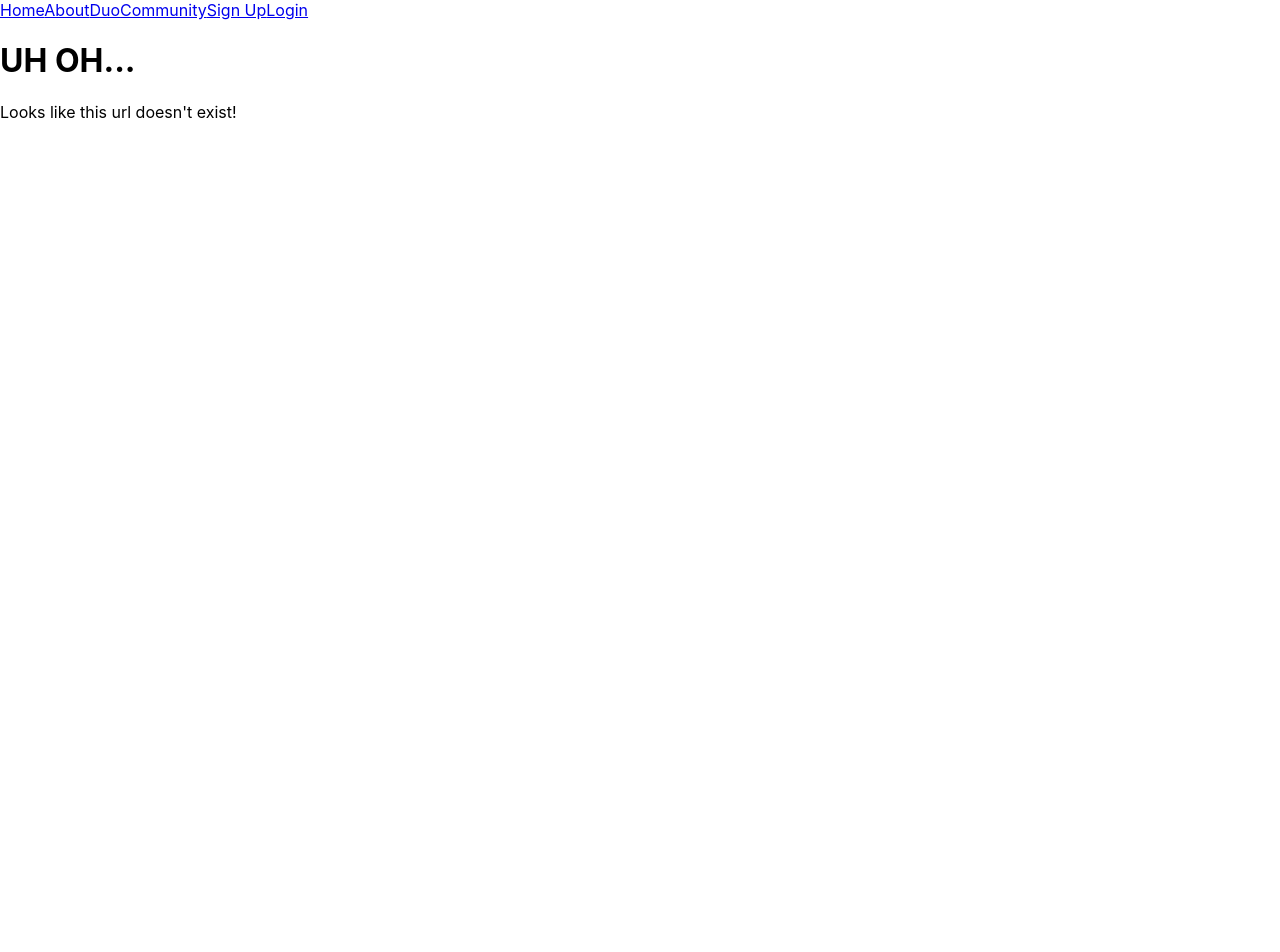
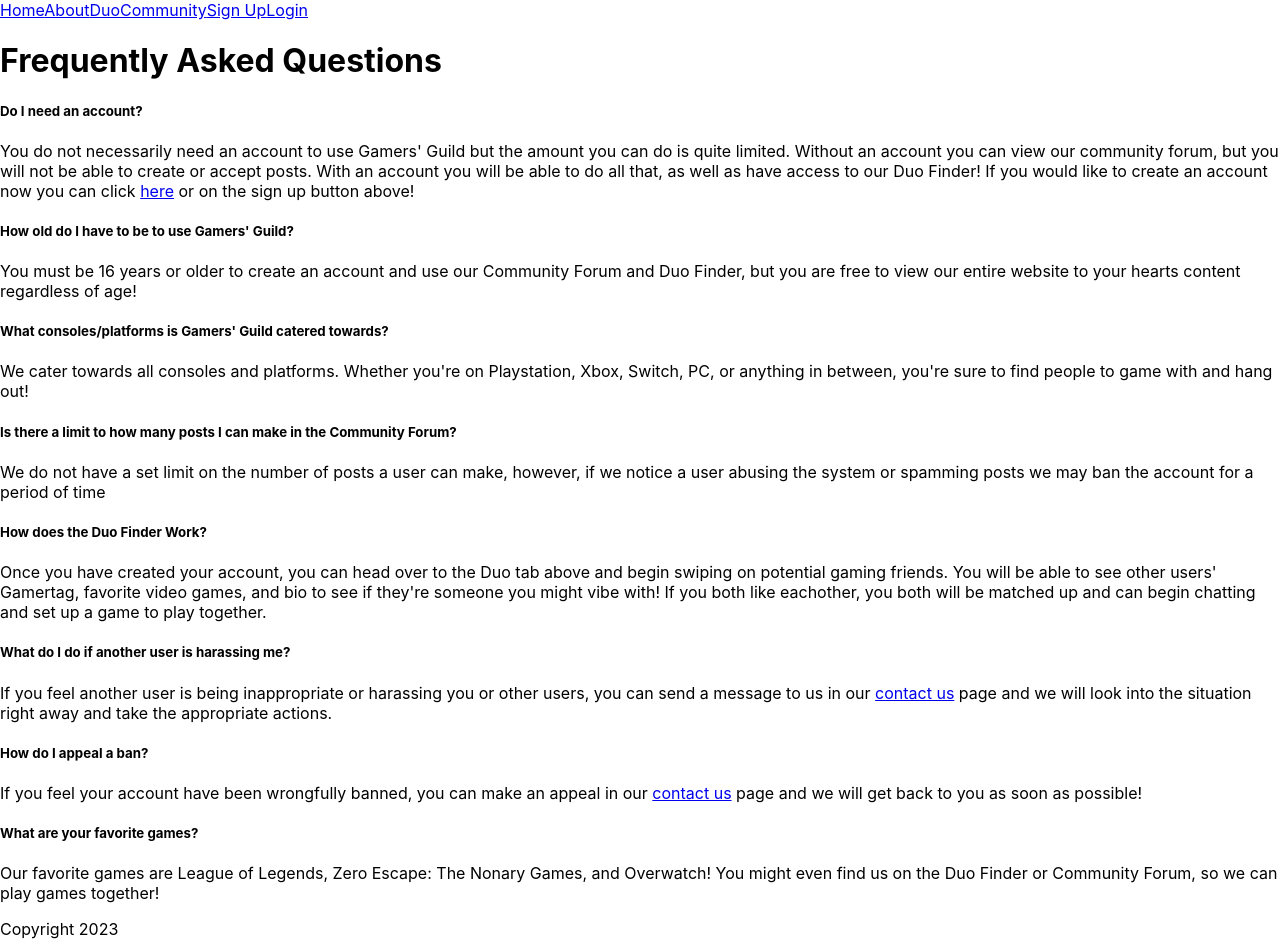
Before and after one commit to JLDeee/capstone, a React (Create React App) app in the folder gamer/client/gamer-client/: page /faq in a window 1280 px wide. Shown: the top 952 px of the page. Before the commit the page ends 800 px from the top, so only its background shows below. Built offline with nearby package versions, Linux system fonts and the light colour scheme; the HTML template or start-up script is replaced by a standard one.

Commit message:
added footer component and finishe faq component

```diff
--- a/gamer/client/gamer-client/src/App.js
+++ b/gamer/client/gamer-client/src/App.js
@@ -15,6 +15,9 @@ import Navbar from "./components/Navbar";
 import Home from "./components/Home";
 import Duo from "./components/Duo";
 import Contact from "./components/Contact";
+import Faq from "./components/Faq";
+import Footer from "./components/Footer";
+
 
 const LOCAL_STORAGE_TOKEN_KEY = "gamersGuildToken";
 
@@ -79,11 +82,11 @@ function App() {
           <Route path="*" element={<NotFound/>}/>
           <Route path="/duo" element={<Duo/>}/>
           <Route path="/contact" element={<Contact/>}/>
+          <Route path="/faq" element={<Faq/>}/>
+          <Route path="/register" element={<SignUp/>}/>
           {/* insert other routes here! */}
         </Routes>
-        <footer>
-
-        </footer>
+        <Footer/>
       </Router>
     </AuthContext.Provider>
   );
--- a/gamer/client/gamer-client/src/components/Contact.js
+++ b/gamer/client/gamer-client/src/components/Contact.js
@@ -18,17 +18,13 @@ function Contact(){
             </form>
         </div>
 
-        <div className="ggContact">
-            <p>For inquiries, please contact us at gamersguild@gg.com</p>
-            <p>or text us at (111)gmr-gild!</p>
-        </div>
-
         <div className="developerContact">
             <h5>Website Developers</h5>
             <p>Maria Alcantara<br>
             </br>Jackie Luu<br>
             </br>Jay Wu</p>
         </div>
+
         <div className="apiContact">
             <h5>API</h5>
             <p>Link: TBA</p>
--- /dev/null
+++ b/gamer/client/gamer-client/src/components/Faq.js
@@ -0,0 +1,71 @@
+import { Link } from 'react-router-dom';
+function Faq(){
+    return(<>
+    <div className="container">
+       <header>
+        <div>
+            <h1>Frequently Asked Questions</h1>
+        </div>
+       </header>
+       <section className="Faq">
+
+       <div className="questions">
+
+        <div className="q1">
+        <h5>Do I need an account?</h5>
+        <p>You do not necessarily need an account to use Gamers' Guild but the amount you can do is quite limited. Without an account you can view our community forum,
+            but you will not be able to create or accept posts. With an account you will be able to do all that, as well as have access to our Duo Finder!
+            If you would like to create an account now you can click <Link to={'/register'}>here</Link> or on the sign up button above!</p>
+        </div>
+
+        <div className='q2'>
+            <h5>How old do I have to be to use Gamers' Guild?</h5>
+            <p>You must be 16 years or older to create an account and use our Community Forum and Duo Finder,
+                 but you are free to view our entire website to your hearts content regardless of age!</p>
+        </div>
+
+        <div className='q3'>
+            <h5>What consoles/platforms is Gamers' Guild catered towards?</h5>
+            <p>We cater towards all consoles and platforms. Whether you're on Playstation, Xbox, Switch, PC, or anything in between,
+                you're sure to find people to game with and hang out!</p>
+        </div>
+
+        <div className='q4'>
+            <h5>Is there a limit to how many posts I can make in the Community Forum?</h5>
+            <p>We do not have a set limit on the number of posts a user can make, however,
+                if we notice a user abusing the system or spamming posts we may ban the account for a period of time</p>
+        </div>
+
+        <div className='q5'>
+            <h5>How does the Duo Finder Work?</h5>
+            <p>Once you have created your account, you can head over to the Duo tab above and begin swiping on potential gaming friends.
+                You will be able to see other users' Gamertag, favorite video games, and bio to see if they're someone you might vibe with!
+                If you both like eachother, you both will be matched up and can begin chatting and set up a game to play together.</p>
+        </div>
+
+        <div className='q6'>
+            <h5>What do I do if another user is harassing me?</h5>
+            <p>If you feel another user is being inappropriate or harassing you or other users, you can send a message to us in
+                our <Link to={'/contact'}>contact us</Link> page and we will look into the situation right away and take the appropriate actions.</p>
+        </div>
+
+        <div className='q7'>
+            <h5>How do I appeal a ban?</h5>
+            <p>If you feel your account have been wrongfully banned, you can make an appeal in our <Link to={'/contact'}>contact us</Link> page and we will get back to you as soon as possible!</p>
+        </div>
+
+        <div className='q8'>
+            <h5>What are your favorite games?</h5>
+            <p>Our favorite games are League of Legends, Zero Escape: The Nonary Games, and Overwatch! You might even find us on the Duo Finder or Community Forum, so we can play games together!</p>
+        </div>
+
+       </div>
+       </section>
+       <footer>
+        <p>Copyright 2023</p>
+       </footer>
+    </div>
+    </>)
+}
+
+export default Faq;
--- /dev/null
+++ b/gamer/client/gamer-client/src/components/Footer.js
@@ -0,0 +1,12 @@
+import { Link } from 'react-router-dom';
+function Footer() {
+    return(<>
+        <footer>
+        <Link to={'/'}>Social Media</Link>
+        <Link to={'/contact'}>Contact Us</Link>
+        <Link to={'/faq'}>FAQ</Link>
+        </footer>
+    </>);
+}
+
+export default Footer;
--- a/gamer/client/gamer-client/src/components/Login.js
+++ b/gamer/client/gamer-client/src/components/Login.js
@@ -9,7 +9,7 @@ function Login() {
         password: ""
     })
     const [errors, setErrors] = useState([]);
-    const url = "http://localhost:8080/";
+    const url = "http://localhost:8080";
     const auth = useContext(AuthContext);
 
     const handleChange = (event) => {
@@ -53,11 +53,12 @@ function Login() {
                 {errors.length > 0 && (
                     <div className="alert alert-danger">
                         <p>The following errors were found:</p>
-                        <ul>
+                        {/* <ul>
                             {errors.map(error =>
                             <li key={error}>{error}</li>
                             )}
-                        </ul>
+                        </ul> */}
+                        <p>{errors}</p>
                     </div>
                 )}
 
--- a/gamer/client/gamer-client/src/components/SignUp.js
+++ b/gamer/client/gamer-client/src/components/SignUp.js
@@ -10,7 +10,7 @@ function SignUp() {
         password: ""
     })
     const [errors, setErrors] = useState([]);
-    const url = "http://localhost:8080/";
+    const url = "http://localhost:8080";
     const auth = useContext(AuthContext);
 
     const handleChange = (event) => {
@@ -33,7 +33,7 @@ function SignUp() {
             body: JSON.stringify(credentials),
         }
 
-        fetch(`${url}/authenticate`, init)
+        fetch(`${url}/create_account`, init)
         .then(response => {
             if (response.status === 200) {
                 const {jwt_token} = response.json();
@@ -54,9 +54,10 @@ function SignUp() {
                     <div className="alert alert-danger">
                         <p>The following errors were found:</p>
                         <ul>
-                            {errors.map(error =>
+                            {/* {errors.map(error =>
                             <li key={error}>{error}</li>
-                            )}
+                            )} */}
+                            <p>{errors}</p>
                         </ul>
                     </div>
                 )}
```
